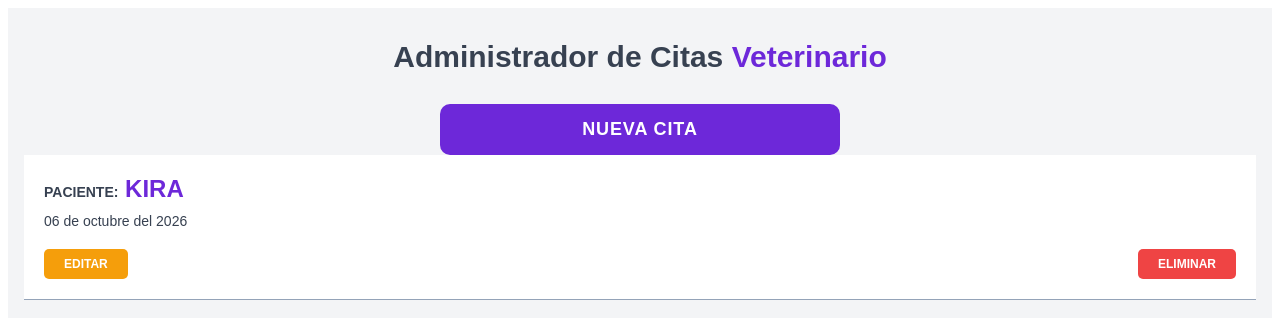
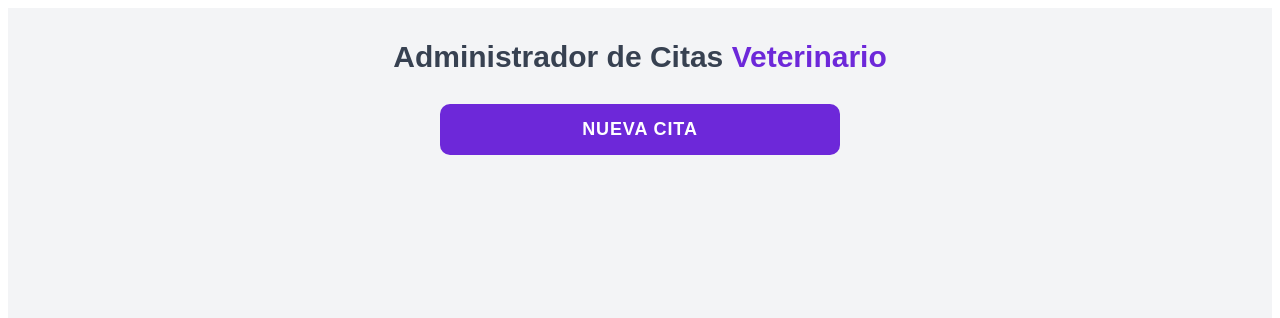
Before and after one commit to zuazoov-utr/citasReactJS-IDGS9A, a React (Vite) app: page / in a window 1280 px wide. Shown: the top 318 px of the page. Built offline with nearby package versions, Linux system fonts and the light colour scheme.

Commit message:
Add props in paciente

```diff
--- a/src/App.jsx
+++ b/src/App.jsx
@@ -25,7 +25,13 @@
         <span className='btn-texto-nueva-cita'>Nueva Cita</span>
       </button>
 
-      <Paciente />
+      {pacientes.map((paciente) => (
+        <Paciente
+          setVisible={setVisible}
+          pacientes={pacientes}
+          paciente={paciente}
+        />
+      ))}
 
       {visible && (
         <Formulario
--- a/src/components/Paciente.jsx
+++ b/src/components/Paciente.jsx
@@ -1,16 +1,29 @@
 import '../css/paciente.css';
 
-const Paciente = () => {
+const Paciente = ({
+    setVisible,
+    pacientes,
+    paciente
+}) => {
+
+    const handleEditar = () => {
+        // Abrir el modal
+        setVisible(true);
+        // console.log que imprima el array de tarjetas (pacientes)
+        console.log(pacientes);
+    }
+
     return (
         <div className="paciente-card">
             <p className="paciente-label">Paciente:
-                <span className="paciente-nombre"> Kira</span>
+                <span className="paciente-nombre"> {paciente.nombrePaciente}</span>
             </p>
-            <p className="paciente-fecha">06 de octubre del 2026</p>
+            <p className="paciente-fecha">{paciente.fechaAlta}</p>
 
             <div className="paciente-contenedor-botones">
                 <button
                     className="paciente-btn paciente-btn-editar"
+                    onClick={() => handleEditar()}
                 >Editar</button>
                 <button
                     className="paciente-btn paciente-btn-eliminar"
```
